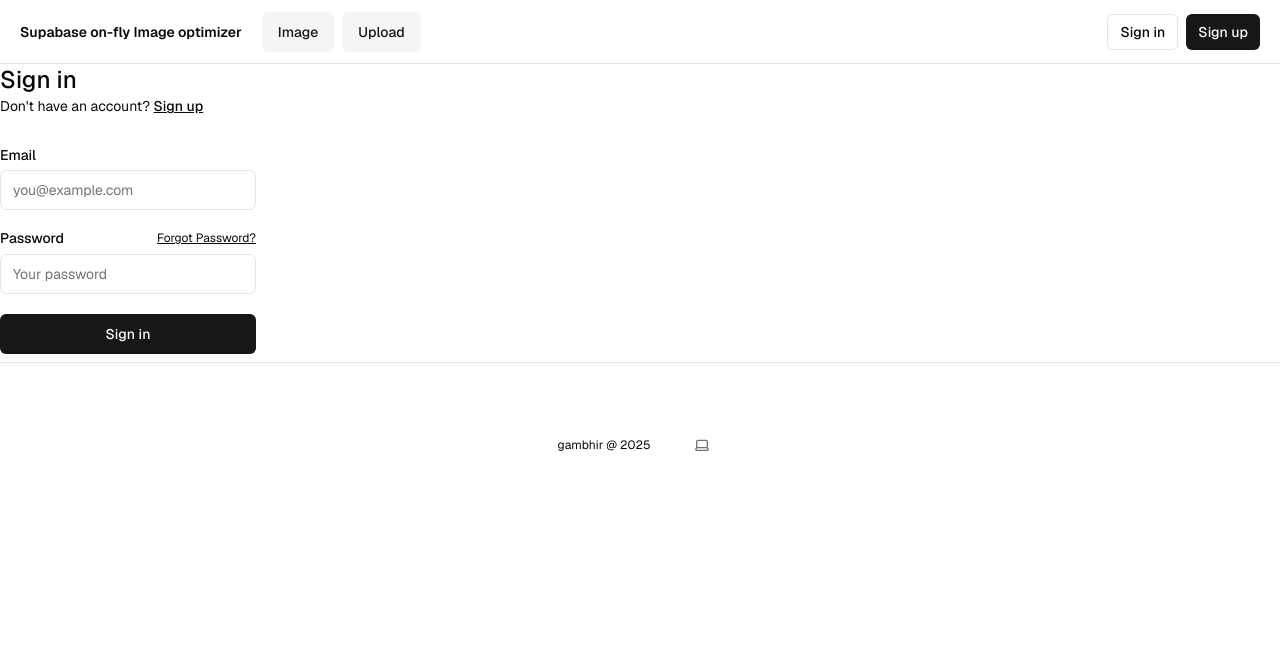
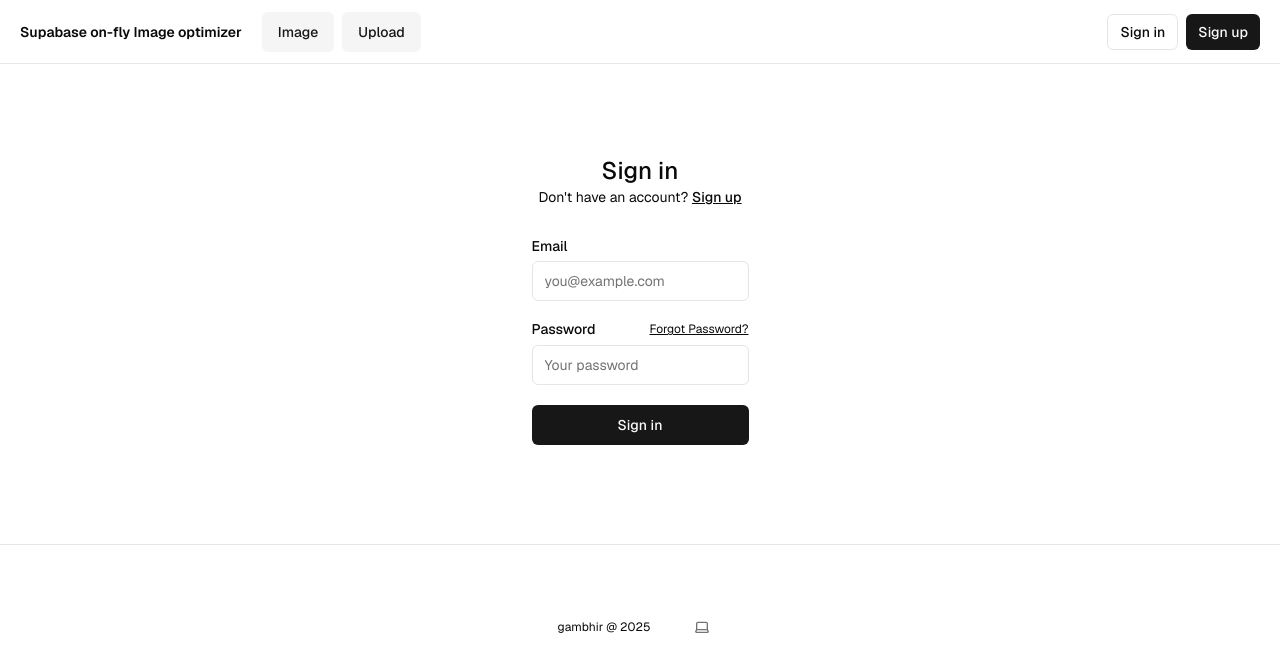
Before and after one commit to gambhirsharma/OnFly-Image-Optimization, a Next.js app: page /sign-in in a window 1280 px wide. Shown: the top 672 px of the page. Built offline with nearby package versions, Linux system fonts and the light colour scheme; no server answers.

Commit message:
chore(ui): fix the auth's pages

```diff
--- a/app/(auth-pages)/layout.tsx
+++ b/app/(auth-pages)/layout.tsx
@@ -4,6 +4,6 @@ export default async function Layout({
   children: React.ReactNode;
 }) {
   return (
-    <div className="max-w-7xl flex flex-col gap-12 items-start">{children}</div>
+    <div className="max-w-7xl flex-col gap-12 min-h-[60vh] flex items-center justify-center">{children}</div>
   );
 }
--- a/app/(auth-pages)/sign-in/page.tsx
+++ b/app/(auth-pages)/sign-in/page.tsx
@@ -8,7 +8,7 @@ import Link from "next/link";
 export default async function Login(props: { searchParams: Promise<Message> }) {
   const searchParams = await props.searchParams;
   return (
-    <form className="flex-1 flex flex-col min-w-64">
+    <form className="flex-1 flex flex-col min-w-64 items-center justify-center">
       <h1 className="text-2xl font-medium">Sign in</h1>
       <p className="text-sm text-foreground">
         Don't have an account?{" "}
--- a/app/layout.tsx
+++ b/app/layout.tsx
@@ -53,7 +53,7 @@ export default function RootLayout({
               </nav>
 
 
-              <div className="flex flex-col w-full ">
+              <div className="flex flex-col w-full items-center justify-center">
                 {children}
               </div>
 
```
